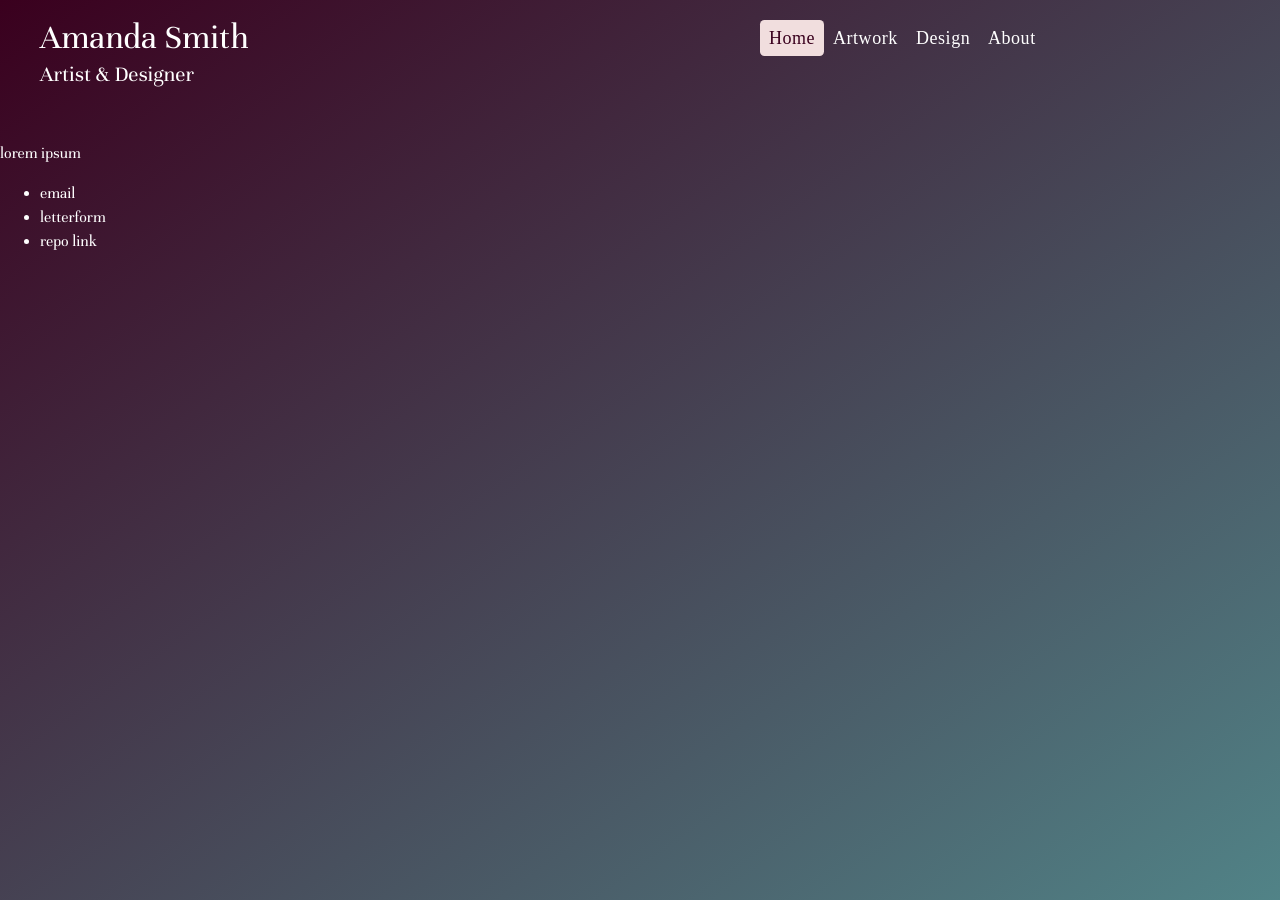
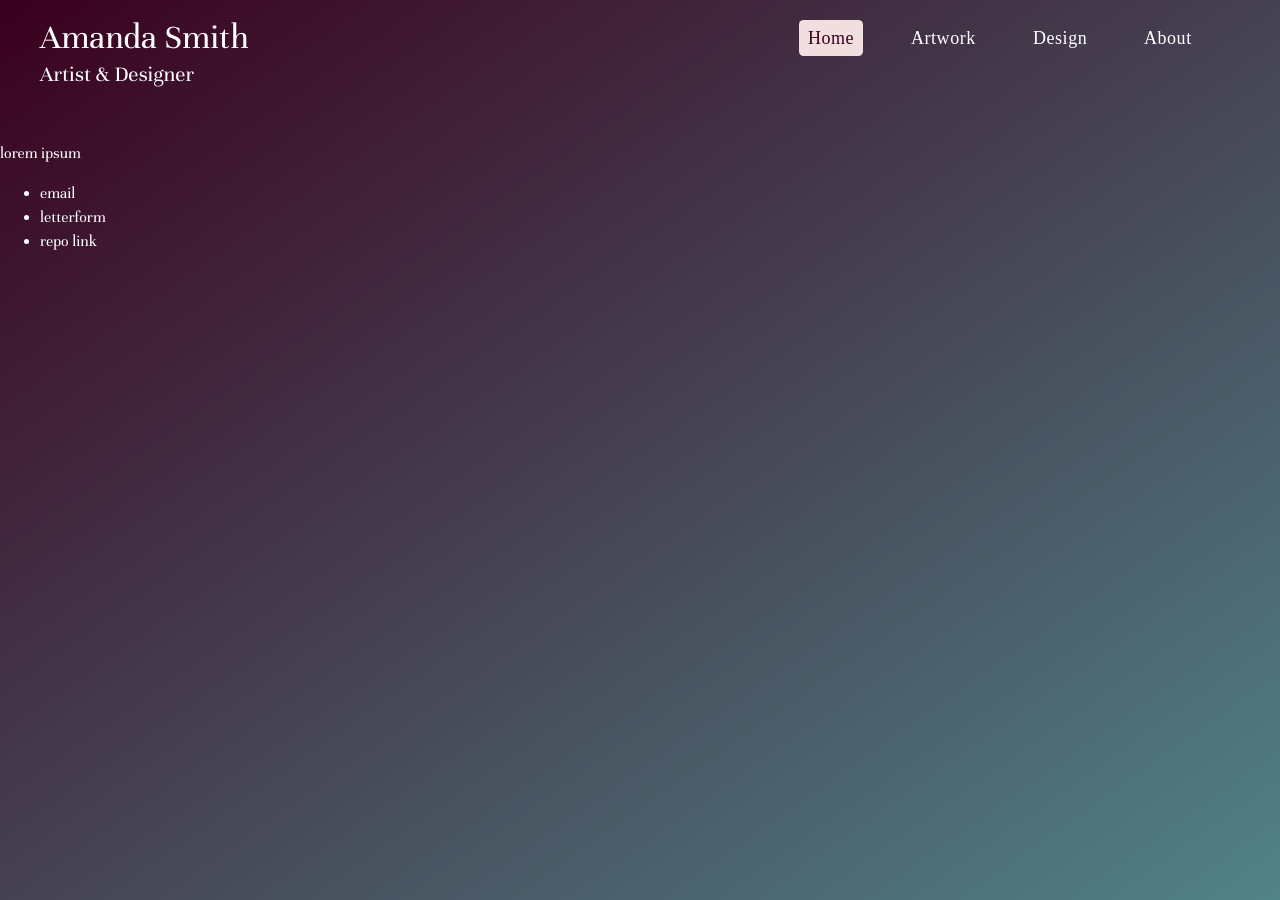
Before and after one commit to asmithorn/asmithorn.github.io, a Jekyll site: the page built from index.html, in a window 1280 px wide. Built offline with Jekyll 4.4.1, drawn with Linux system fonts in a browser that asks for light colours; some web fonts are replaced.

Commit message:
nav html

```diff
--- a/_layouts/default.html
+++ b/_layouts/default.html
@@ -11,11 +11,11 @@
   <body>
     <header class="o-row o-row--1200 o-layout__header u-padding--20">
       <div class="c-name">
-        <p class="c-name c-name__name">Amanda Smith</p>
-        <p class="c-name c-name__subtext">Artist &amp; Designer</p>
+        <p class="c-name__name">Amanda Smith</p>
+        <p class="c-name__subtext">Artist &amp; Designer</p>
       </div>
         <nav role="navigation" class="c-site-nav">
-            <ul class="c-site-nav c-site-nav__list">
+            <ul class="c-site-nav__list">
               {% for item in site.data.navigation.docs %}
                 <li>
                   <a class="c-site-nav__link {% if item.url == page.url %}c-site-nav__link--active{% endif %}" href="{{ item.url }}">{{ item.title }}</a>
--- a/css/style.scss
+++ b/css/style.scss
@@ -26,7 +26,9 @@ $gray: #CED3DC;
   padding: 0;
 }
 
-/* Shutter Out Vertical */
+/* Shutter Out Vertical
+https://github.com/IanLunn/Hover/blob/master/scss/hover.scss
+*/
 @mixin hardwareAccel() {
 	// Improve performance on mobile/tablet devices
 	// Perspective reduces blurryness of text in Chrome
```
